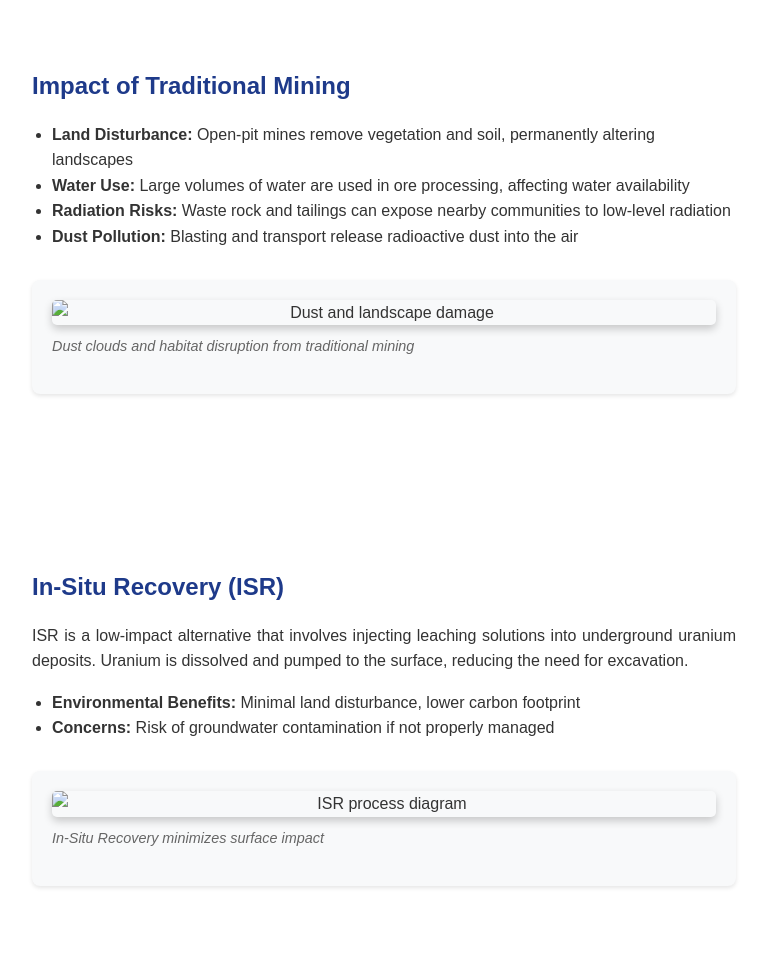
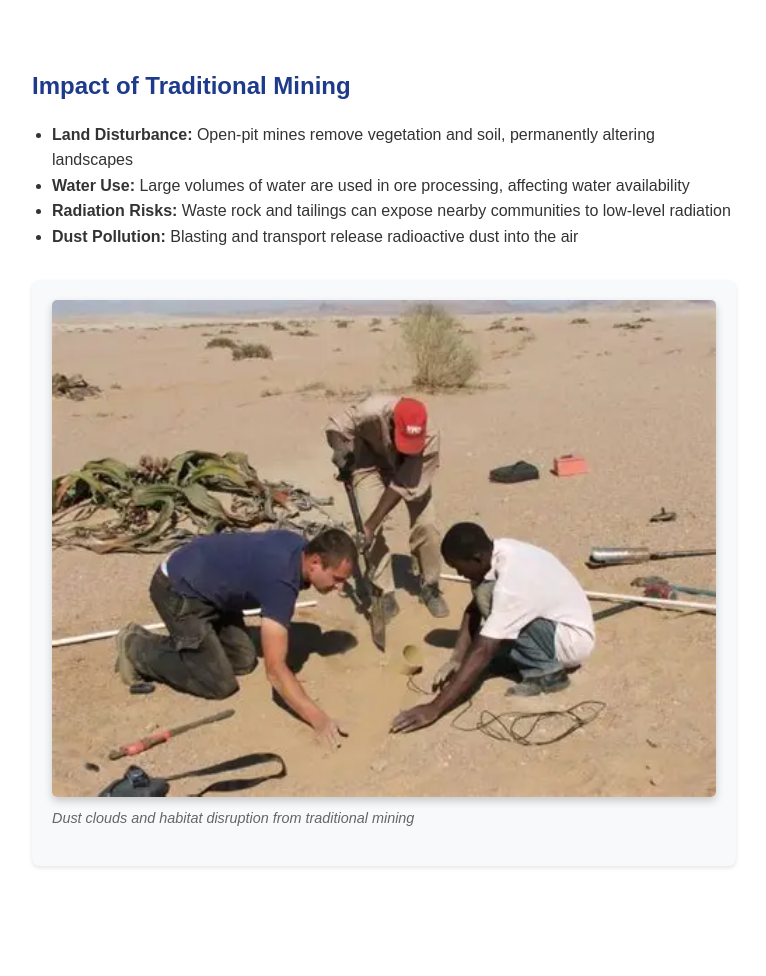
Before and after one commit to Cathy09099/GeoPros-Technology, a plain HTML site: page environment.html in a window 1280 px wide. Shown: the part 784-1760 px from the top of the page, without its empty margins (256-1022 px from the left). Drawn offline with Linux system fonts and the light colour scheme.

Commit message:
Update environment.html

```diff
--- a/environment.html
+++ b/environment.html
@@ -51,7 +51,7 @@
                         <li><strong>Dust Pollution:</strong> Blasting and transport release radioactive dust into the air</li>
                     </ul>
                     <div class="image-container">
-                        <img src="images/enviroment(for enviromental photos)/envirmoent pics3.webp" alt="Dust and landscape damage" class="content-image">
+                        <img src="envirmoent pics3.webp" alt="Dust and landscape damage" class="content-image">
                         <p class="image-caption">Dust clouds and habitat disruption from traditional mining</p>
                     </div>
                 </section>
@@ -64,7 +64,7 @@
                         <li><strong>Concerns:</strong> Risk of groundwater contamination if not properly managed</li>
                     </ul>
                     <div class="image-container">
-                        <img src="images/geology(for geological photos)/ISR.jpeg" alt="ISR process diagram" class="content-image">
+                        <img src="ISR.jpeg" alt="ISR process diagram" class="content-image">
                         <p class="image-caption">In-Situ Recovery minimizes surface impact</p>
                     </div>
                 </section>
```
